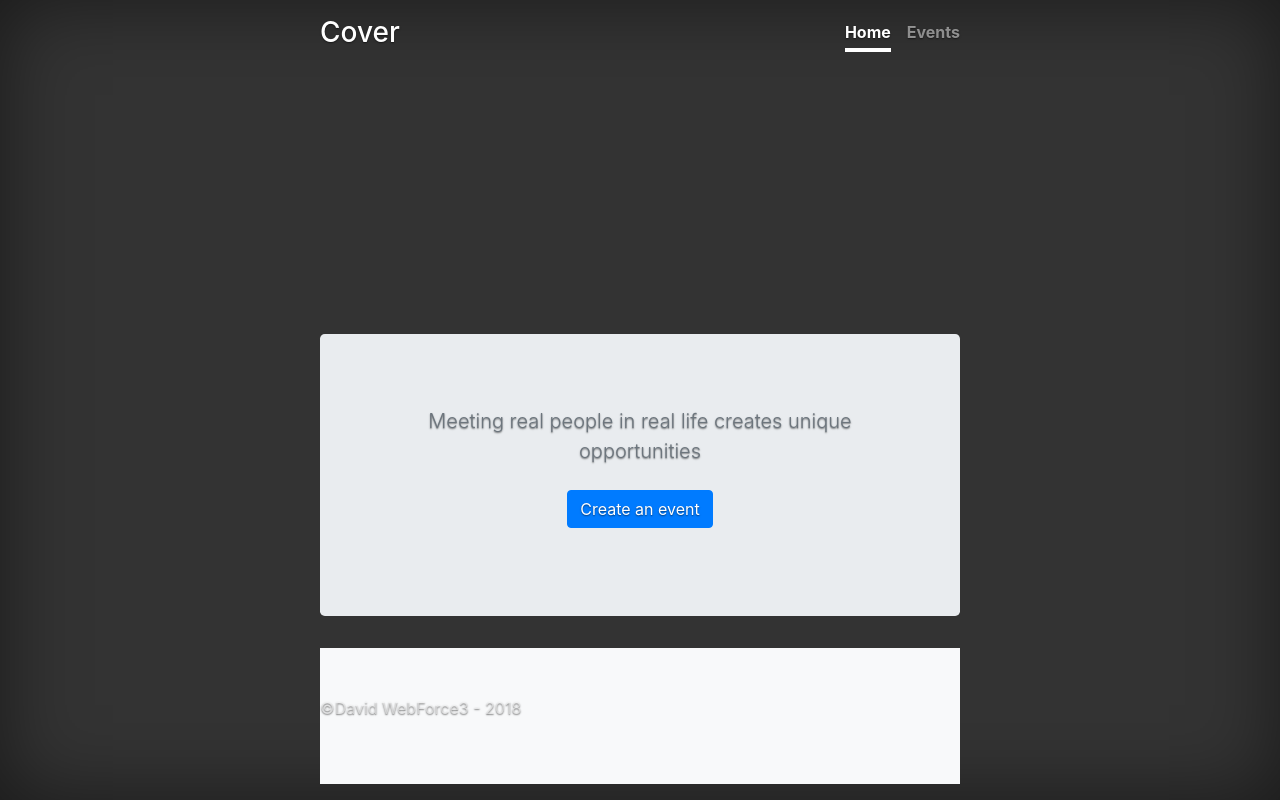
After one commit to davidserhani/symfony, a Symfony app: template BeerTime/templates/event/events.html.twig in a window 1280 px wide. The commit adds this page. Run offline with Twig, Linux system fonts and the light colour scheme; the template is opened without the code that fills it, so the values that code supplies are empty; some libraries are stand-ins or nearby versions.

Commit message:
templates twig added

```diff
--- a/BeerTime/composer.json
+++ b/BeerTime/composer.json
@@ -21,6 +21,7 @@
         "symfony/twig-bundle": "^4.1",
         "symfony/validator": "^4.1",
         "symfony/web-link": "^4.1",
+        "symfony/web-server-bundle": "^4.1",
         "symfony/webpack-encore-pack": "*",
         "symfony/yaml": "^4.1"
     },
@@ -29,8 +30,7 @@
         "symfony/dotenv": "^4.1",
         "symfony/maker-bundle": "^1.0",
         "symfony/profiler-pack": "*",
-        "symfony/test-pack": "^1.0",
-        "symfony/web-server-bundle": "^4.1"
+        "symfony/test-pack": "^1.0"
     },
     "config": {
         "preferred-install": {
--- a/BeerTime/config/routes.yaml
+++ b/BeerTime/config/routes.yaml
@@ -1,3 +1,3 @@
 #index:
 #    path: /
-#    controller: App\Controller\MainController::index
+#    controller: App\Controller\MainController::home
--- /dev/null
+++ b/BeerTime/public/css/style.css
@@ -0,0 +1,106 @@
+/*
+ * Globals
+ */
+
+/* Links */
+a,
+a:focus,
+a:hover {
+    color: #fff;
+}
+
+/* Custom default button */
+.btn-secondary,
+.btn-secondary:hover,
+.btn-secondary:focus {
+    color: #333;
+    text-shadow: none; /* Prevent inheritance from `body` */
+    background-color: #fff;
+    border: .05rem solid #fff;
+}
+
+
+/*
+ * Base structure
+ */
+
+html,
+body {
+    height: 100%;
+    background-color: #333;
+}
+
+body {
+    display: -ms-flexbox;
+    display: flex;
+    color: #fff;
+    text-shadow: 0 .05rem .1rem rgba(0, 0, 0, .5);
+    box-shadow: inset 0 0 5rem rgba(0, 0, 0, .5);
+}
+
+.cover-container {
+    max-width: 42em;
+}
+
+
+/*
+ * Header
+ */
+.masthead {
+    margin-bottom: 2rem;
+}
+
+.masthead-brand {
+    margin-bottom: 0;
+}
+
+.nav-masthead .nav-link {
+    padding: .25rem 0;
+    font-weight: 700;
+    color: rgba(255, 255, 255, .5);
+    background-color: transparent;
+    border-bottom: .25rem solid transparent;
+}
+
+.nav-masthead .nav-link:hover,
+.nav-masthead .nav-link:focus {
+    border-bottom-color: rgba(255, 255, 255, .25);
+}
+
+.nav-masthead .nav-link + .nav-link {
+    margin-left: 1rem;
+}
+
+.nav-masthead .active {
+    color: #fff;
+    border-bottom-color: #fff;
+}
+
+@media (min-width: 48em) {
+    .masthead-brand {
+        float: left;
+    }
+    .nav-masthead {
+        float: right;
+    }
+}
+
+
+/*
+ * Cover
+ */
+.cover {
+    padding: 0 1.5rem;
+}
+.cover .btn-lg {
+    padding: .75rem 1.25rem;
+    font-weight: 700;
+}
+
+
+/*
+ * Footer
+ */
+.mastfoot {
+    color: rgba(255, 255, 255, .5);
+}
--- a/BeerTime/templates/base.html.twig
+++ b/BeerTime/templates/base.html.twig
@@ -3,10 +3,21 @@
     <head>
         <meta charset="UTF-8">
         <title>{% block title %}Welcome!{% endblock %}</title>
-        {% block stylesheets %}{% endblock %}
+        {# bootstrap css cdn #}
+        {% block stylesheets %}
+            <link rel="stylesheet" href="https://stackpath.bootstrapcdn.com/bootstrap/4.1.0/css/bootstrap.min.css" integrity="sha384-9gVQ4dYFwwWSjIDZnLEWnxCjeSWFphJiwGPXr1jddIhOegiu1FwO5qRGvFXOdJZ4" crossorigin="anonymous">
+            <link href="{{ asset('css/style.css') }}" rel="stylesheet">
+        {% endblock %}
     </head>
     <body>
-        {% block body %}{% endblock %}
-        {% block javascripts %}{% endblock %}
+    {% include 'partials/header.html.twig' %}
+    {% block body %}{% endblock %}
+    {% include 'partials/footer.html.twig' %}
+    {# bootstrap jquery & js cdn #}
+    {% block javascripts %}
+        <script src="https://code.jquery.com/jquery-3.3.1.slim.min.js" integrity="sha384-q8i/X+965DzO0rT7abK41JStQIAqVgRVzpbzo5smXKp4YfRvH+8abtTE1Pi6jizo" crossorigin="anonymous"></script>
+        <script src="https://cdnjs.cloudflare.com/ajax/libs/popper.js/1.14.0/umd/popper.min.js" integrity="sha384-cs/chFZiN24E4KMATLdqdvsezGxaGsi4hLGOzlXwp5UZB1LY//20VyM2taTB4QvJ" crossorigin="anonymous"></script>
+        <script src="https://stackpath.bootstrapcdn.com/bootstrap/4.1.0/js/bootstrap.min.js" integrity="sha384-uefMccjFJAIv6A+rW+L4AHf99KvxDjWSu1z9VI8SKNVmz4sk7buKt/6v9KI65qnm" crossorigin="anonymous"></script>
+    {% endblock %}
     </body>
 </html>
--- /dev/null
+++ b/BeerTime/templates/event/events.html.twig
@@ -0,0 +1,34 @@
+{% extends 'base.html.twig' %}
+
+{% block body %}
+<section class="jumbotron text-center">
+    <div class="container">
+        <h1 class="jumbotron-heading">{{ title }}</h1>
+        <p class="lead text-muted">Meeting real people in real life creates unique opportunities</p>
+        <p>
+            <a href="#" class="btn btn-primary my-2">Create an event</a>
+        </p>
+    </div>
+</section>
+
+    <div class="album py-5 bg-light">
+    <div class="container">
+
+    <div class="row">
+    {% for event in events %}
+        <div class="col-md-6">
+            <div class="card mb-4 box-shadow">
+                <img class="card-img-top" data-src="{{ event.poster }}" alt="Card image cap">
+                <div class="card-body">
+                    <p class="card-text">{{ event.name }}</p>
+                    <div class="d-flex justify-content-between align-items-center">
+                        <div class="btn-group">
+                            <button type="button" class="btn btn-sm btn-warning"><a class="nav-link" href="{{ path('event_show', {'id':event.id}) }}">Check it out</a></button>
+                        </div>
+                        <small class="text-muted">{% if date('now', 'Europe/Paris') < date(event.start_at)  %}Coming soon{% elseif date('now', 'Europe/Paris') > date(event.end_at)%}Too Late{% else %}Now{% endif %}</small>
+                    </div>
+                </div>
+            </div>
+        </div>
+    {% endfor %}
+{% endblock %}
--- /dev/null
+++ b/BeerTime/templates/partials/footer.html.twig
@@ -0,0 +1,6 @@
+<footer class="mastfoot mt-auto">
+    <div class="inner">
+        <p>&copy;David WebForce3 - 2018</p>
+    </div>
+</footer>
+</div>
--- /dev/null
+++ b/BeerTime/templates/partials/header.html.twig
@@ -0,0 +1,12 @@
+<body class="text-center">
+
+<div class="cover-container d-flex w-100 h-100 p-3 mx-auto flex-column">
+    <header class="masthead mb-auto">
+        <div class="inner">
+            <h3 class="masthead-brand">Cover</h3>
+            <nav class="nav nav-masthead justify-content-center">
+                <a class="nav-link active" href="{{ path('home') }}">Home</a>
+                <a class="nav-link" href="{{ path('event_list') }}">Events</a>
+            </nav>
+        </div>
+    </header>
```
Also changed, not shown: BeerTime/src/Controller/EventController.php (added, +51 -0 lines), BeerTime/src/Controller/MainController.php (+17 -4 lines), BeerTime/templates/event/single_event.html.twig (added, +17 -0 lines), BeerTime/templates/main/home.html.twig (added, +17 -0 lines), 1 other file.
